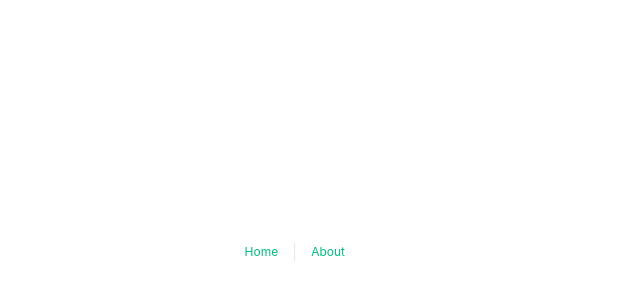
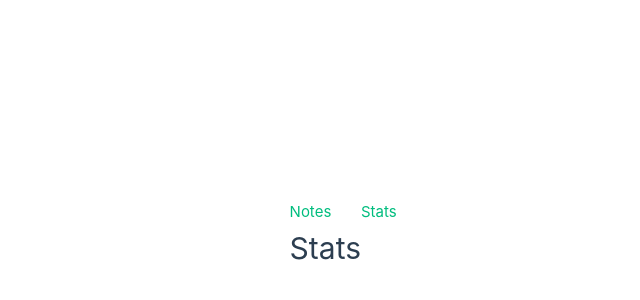
Before and after one commit to BadVoice/Noteballs, a Vue app: page /stats in a window 1280 px wide. Before the commit this address had no page. Shown: the part 164-464 px from the top of the page, without its empty margins (279-919 px from the left). Built offline with nearby package versions, Linux system fonts and the light colour scheme.

Commit message:
feat: rebuilt the router

```diff
--- a/index.html
+++ b/index.html
@@ -4,7 +4,7 @@
     <meta charset="UTF-8" />
     <link rel="icon" href="/favicon.ico" />
     <meta name="viewport" content="width=device-width, initial-scale=1.0" />
-    <title>Vite SPA App</title>
+    <title>Noteballs</title>
   </head>
   <body>
     <div id="app"></div>
--- a/src/App.vue
+++ b/src/App.vue
@@ -1,54 +1,6 @@
-<script setup>
-import { RouterLink, RouterView } from 'vue-router'
-import HelloWorld from './components/HelloWorld.vue'
-</script>
+<template>
+  <RouterLink to="/"> Notes </RouterLink>
+  <RouterLink to="/stats"> Stats </RouterLink>
 
-<template>
-  <header>
-
-      <nav>
-        <RouterLink to="/">Home</RouterLink>
-        <RouterLink to="/about">About</RouterLink>
-      </nav>
-  </header>
-
-  <RouterView />
+    <RouterView />
 </template>
-
-<style scoped>
-header {
-  line-height: 1.5;
-  max-height: 100vh;
-}
-
-.logo {
-  display: block;
-  margin: 0 auto 2rem;
-}
-
-nav {
-  width: 100%;
-  font-size: 12px;
-  text-align: center;
-  margin-top: 2rem;
-}
-
-nav a.router-link-exact-active {
-  color: var(--color-text);
-}
-
-nav a.router-link-exact-active:hover {
-  background-color: transparent;
-}
-
-nav a {
-  display: inline-block;
-  padding: 0 1rem;
-  border-left: 1px solid var(--color-border);
-}
-
-nav a:first-of-type {
-  border: 0;
-}
-
-</style>
--- a/src/main.js
+++ b/src/main.js
@@ -2,7 +2,7 @@ import { createApp } from 'vue'
 import { createPinia } from 'pinia'
 
 import App from './App.vue'
-import router from './router'
+import router from '@/router'
 
 import './assets/main.css'
 
--- a/src/router/index.js
+++ b/src/router/index.js
@@ -1,22 +1,28 @@
 import { createRouter, createWebHistory } from 'vue-router'
-import HomeView from '../views/HomeView.vue'
+import ViewNotes from '@/views/ViewNotes.vue'
+import ViewStats from '@/views/ViewStats.vue'
 
 const router = createRouter({
   history: createWebHistory(import.meta.env.BASE_URL),
   routes: [
     {
       path: '/',
-      name: 'home',
-      component: HomeView
+      name: 'notes',
+      component: ViewNotes
     },
     {
-      path: '/about',
-      name: 'about',
+      path: '/stats',
+      name: 'stats',
+      component: ViewStats
+    },
+    {
+      path: '/stats',
+      name: 'stats',
       // route level code-splitting
       // this generates a separate chunk (About.[hash].js) for this route
       // which is lazy-loaded when the route is visited.
-      component: () => import('../views/AboutView.vue')
-    }
+      component: () => import('../views/ViewStats.vue')
+    },
   ]
 })
 
--- a/src/views/AboutView.vue
+++ /dev/null
@@ -1,15 +0,0 @@
-<template>
-  <div class="about">
-    <h1>About</h1>
-  </div>
-</template>
-
-<style>
-@media (min-width: 1024px) {
-  .about {
-    min-height: 100vh;
-    display: flex;
-    align-items: center;
-  }
-}
-</style>
--- /dev/null
+++ b/src/views/ViewNotes.vue
@@ -0,0 +1,5 @@
+<template>
+    <div class="notes">
+        <h1>Notes</h1>
+    </div>
+</template>
--- a/src/views/HomeView.vue
+++ b/src/views/ViewStats.vue
@@ -1,12 +1,13 @@
+
+<template>
+  <div class="stats">
+    <h1>Stats</h1>
+  </div>
+</template>
+
 <script setup>
 
 </script>
-
-<template>
-  <div class="home">
-    <h1>Home</h1>
-  </div>
-</template>
 
 <style>
   @media (min-width: 1024px) {
```
